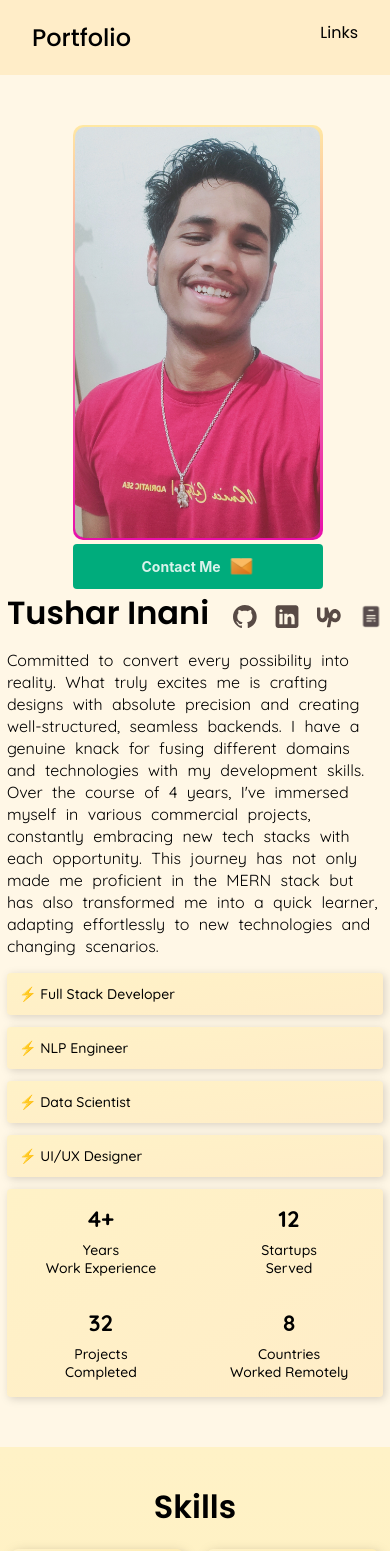
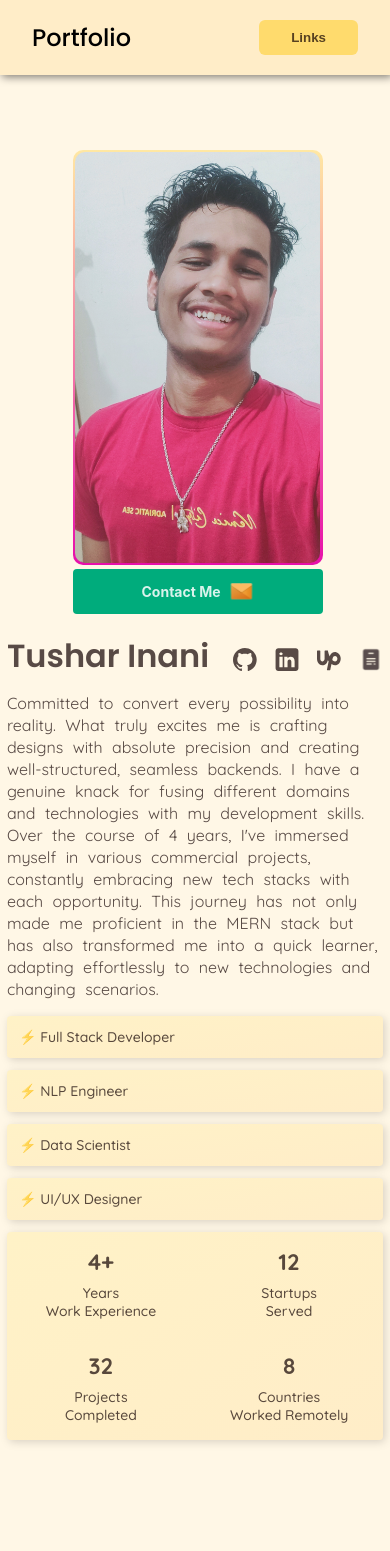
Before and after one commit to Tushar-4781/Portfolio--Next-JS-14, a Next.js app: page / in a window 390 px wide. Shown: the top 1551 px of the page. Built offline with nearby package versions, Linux system fonts and the light colour scheme.

Commit message:
responsivness

```diff
--- a/src/app/@hero/page.module.scss
+++ b/src/app/@hero/page.module.scss
@@ -38,43 +38,46 @@
 }
 
 @media (max-width: 920px) {
-  // .tags {
-  //   gap: 16px !important;
-  //   div {
-  //     width: 180px !important;
-  //   }
-  // }
   #about {
-    margin: 32px 0px !important;
-  }
-  #about > div {
-    // padding: 0 !important;
+    margin: 132px 0px !important;
   }
 
   #about > div > div {
     justify-content: center !important;
   }
 
+  #about_header {
+    justify-content: center;
+    margin-top: 18px;
+  }
+
   #about_text {
     max-width: 100%;
     flex: 0 0 100%;
   }
+
+  .tags {
+    gap: 12px !important;
+    div {
+      width: auto;
+    }
+  }
 }
 @media (max-width: 528px) {
   #about_header {
-    justify-content: center;
     a {
       padding-top: 10px !important;
     }
     p {
       font-size: 2rem !important;
-      // flex-direction: column !important;
     }
   }
+
   .tags {
     flex-direction: column !important;
     gap: 12px !important;
     div {
+      width: auto;
       padding: 12px !important;
     }
   }
--- a/src/app/@recommendations/page.tsx
+++ b/src/app/@recommendations/page.tsx
@@ -59,8 +59,8 @@ const page = () => {
                   </Col>
                   <Col xxl={20} lg={19} md={20} sm={18} xs={24}>
                     <div className='d-flex f-col' style={{ gap: 4 }}>
-                      <p className='fw-600'>{name}</p>
-                      <p className='fw-500'>
+                      <p className='fw-600 c0'>{name}</p>
+                      <p className='fw-500 c0'>
                         <span>{`${role} ${org ? `, ` : ''}`}</span>
                         {org}
                       </p>
--- a/src/app/_components/Header.tsx
+++ b/src/app/_components/Header.tsx
@@ -1,3 +1,5 @@
+'use client';
+
 import Link from 'next/link';
 import React from 'react';
 import NavDropdown from './NavDropdown';
@@ -7,6 +9,11 @@ const Header = () => {
     <div
       style={{
         background: '#FFEDC8',
+        position: 'fixed',
+        top: 0,
+        width: '100%',
+        zIndex: 100,
+        filter: 'drop-shadow(2px 2px 4px rgba(0, 0, 0, 0.5))',
       }}
     >
       <div
@@ -18,20 +25,32 @@ const Header = () => {
           margin: 'auto',
         }}
       >
-        <p className='fw-500 ff-qs' style={{ fontSize: '1.5rem' }}>
+        <p className='fw-500 ff-qs c0' style={{ fontSize: '1.5rem' }}>
           Portfolio
         </p>
         <div id='nav-links' className='d-flex' style={{ gap: '4rem' }}>
           {['About', 'Skills', 'Experience', 'Recommendations', 'Products'].map(
             (e) => (
-              <Link
-                href={`/${e.toLowerCase()}`}
+              <button
+                type='button'
+                onClick={() => {
+                  const targetElement = document.getElementById(
+                    e.toLowerCase()
+                  );
+                  if (targetElement) {
+                    targetElement.scrollIntoView({ behavior: 'smooth' });
+                  }
+                }}
                 key={e}
-                style={{ color: '#000' }}
+                style={{
+                  background: 'transparent',
+                  border: 'none',
+                  cursor: 'pointer',
+                }}
                 className='place-middle ff-qs fw-500 fs-md'
               >
                 {e}
-              </Link>
+              </button>
             )
           )}
         </div>
--- a/src/app/_components/Heading.tsx
+++ b/src/app/_components/Heading.tsx
@@ -9,7 +9,7 @@ const Heading = ({
 }) => {
   return (
     <p
-      className='fw-600'
+      className='fw-600 c0'
       style={{ fontSize: '2rem', padding: '18px 0px', ...style }}
     >
       {children}
--- a/src/app/_components/NavDropdown.tsx
+++ b/src/app/_components/NavDropdown.tsx
@@ -18,10 +18,29 @@ const NavDropdown = () => {
     <>
       <Dropdown
         className='nav-dropdown'
-        menu={{ items }}
+        menu={{
+          items,
+          onClick: (e) => {
+            const targetElement = document.getElementById(e.key.toLowerCase());
+            if (targetElement) {
+              targetElement.scrollIntoView({ behavior: 'smooth' });
+            }
+          },
+        }}
         placement='bottomLeft'
       >
-        <div>Links</div>
+        <button
+          type='button'
+          className='fw-600'
+          style={{
+            background: '#ffdb6d',
+            border: 'none',
+            borderRadius: 6,
+            padding: '0 32px',
+          }}
+        >
+          Links
+        </button>
       </Dropdown>
     </>
   );
--- a/src/app/_components/Product.tsx
+++ b/src/app/_components/Product.tsx
@@ -46,7 +46,7 @@ const Product = ({
             gap: 8,
           }}
         >
-          <div className='fw-600'>{name}</div>
+          <div className='fw-600 c0'>{name}</div>
           <p>{description}</p>
         </div>
         <Link
--- a/src/app/customize.scss
+++ b/src/app/customize.scss
@@ -63,6 +63,10 @@ body {
   cursor: pointer;
 }
 
+.c0 {
+  color: black;
+}
+
 .gap-8 {
   gap: 8px;
 }
--- a/src/app/globals.scss
+++ b/src/app/globals.scss
@@ -1,3 +1,6 @@
+* {
+  color: rgba($color: #110000, $alpha: 0.7);
+}
 a {
   text-decoration: none;
 }
@@ -28,6 +31,10 @@ p {
   margin: auto;
 }
 
+#nav-links > button:hover {
+  color: #000;
+}
+
 @media (min-width: 1028px) {
   .nav-dropdown {
     display: none;
--- a/src/app/layout.tsx
+++ b/src/app/layout.tsx
@@ -4,6 +4,7 @@ import './globals.scss';
 import './customize.scss';
 
 import Header from './_components/Header';
+import Footer from './_components/Footer';
 
 export const metadata: Metadata = {
   title: 'Tushar Inani - Portfolio',
@@ -51,6 +52,7 @@ export default function RootLayout({
         {experience}
         {recommendations}
         {products}
+        <Footer />
       </body>
     </html>
   );
```
